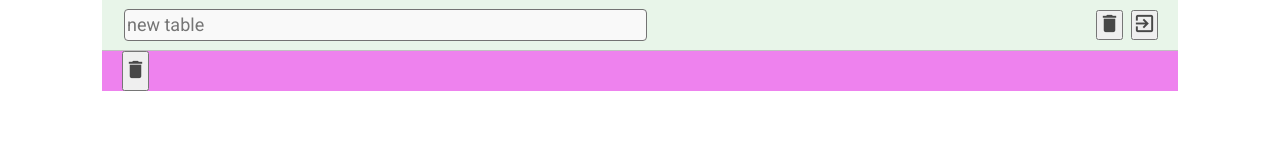
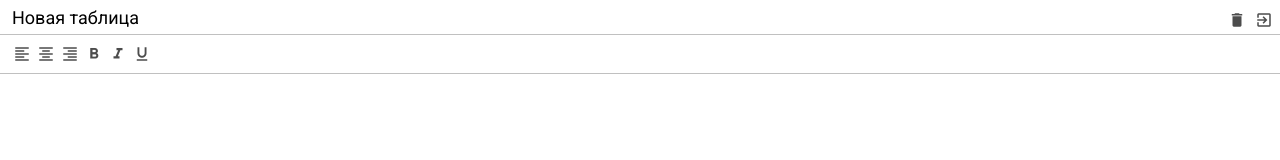
Before and after one commit to LenaRib/excel-js, a website built with webpack: page src/index.html in a window 1280 px wide. Built offline with nearby package versions, Linux system fonts and the light colour scheme.

Commit message:
toolbar scss

```diff
--- a/src/index.html
+++ b/src/index.html
@@ -1,45 +1,77 @@
-<!DOCTYPE html>
+<!doctype html>
 <html lang="en">
 <head>
-    <meta charset="UTF-8" />
-    <meta http-equiv="X-UA-Compatible" content="IE=edge" />
-    <meta name="viewport" content="width=device-width, initial-scale=1.0" />
-    <link rel="shortcut icon" href="favicon.ico" />
-    <link
-      href="https://fonts.googleapis.com/icon?family=Material+Icons"
-      rel="stylesheet"
-    />
+  <meta charset="UTF-8">
+  <meta name="viewport"
+        content="width=device-width, user-scalable=no, initial-scale=1.0, maximum-scale=1.0, minimum-scale=1.0">
+  <meta http-equiv="X-UA-Compatible" content="ie=edge">
+  <link rel="shortcut icon" href="favicon.ico">
+  <link href="https://fonts.googleapis.com/icon?family=Material+Icons" rel="stylesheet">
   <title>Pure JavaScript Excel</title>
 </head>
 <body>
-    <div id="app" class="wrapper">
+
+  <div id="app" class="container">
+
     <div class="excel">
-          <header class="excel__header header-excel container">
-            <input
-              type="text"
-              placeholder="new table"
-              class="header-excel__imput"
-            />
-            <div class="header-excel__buttons">
-              <button class="header-excel__button">
-                <span class="material-icons"> delete </span>
-              </button>
 
-              <button class="excel__button">
-                <span class="material-icons"> exit_to_app </span>
-              </button>
+      <div class="excel__header">
+
+        <input type="text" class="input" value="Новая таблица" />
+
+        <div>
+
+          <div class="button">
+            <i class="material-icons">delete</i>
           </div>
-          </header>
-          <main>
-            <div class="excel__toolbar container">
-              <button class="excel__button">
-                <span class="material-icons"> delete </span>
-              </button>
+
+          <div class="button">
+            <i class="material-icons">exit_to_app</i>
           </div>
-            <div class="excel__formula container"></div>
-          </main>
+
         </div>
+
       </div>
+
+      <div class="excel__toolbar">
+
+        <div class="button">
+          <i class="material-icons">format_align_left</i>
         </div>
+
+        <div class="button">
+          <i class="material-icons">format_align_center</i>
+        </div>
+
+        <div class="button">
+          <i class="material-icons">format_align_right</i>
+        </div>
+
+        <div class="button">
+          <i class="material-icons">format_bold</i>
+        </div>
+
+        <div class="button">
+          <i class="material-icons">format_italic</i>
+        </div>
+
+        <div class="button">
+          <i class="material-icons">format_underlined</i>
+        </div>
+
+      </div>
+
+      <div class="excel__formula">
+
+      </div>
+
+      <div class="excel__table">
+
+      </div>
+
+    </div>
+
+  </div>
+
 </body>
 </html>
--- a/src/index.js
+++ b/src/index.js
@@ -1,3 +1,3 @@
-import './scss/index.scss';
+import './scss/index.scss'
 
-console.log('ok');
+console.log('Working!')
--- a/src/scss/_mixins.scss
+++ b/src/scss/_mixins.scss
@@ -1,18 +1,20 @@
 @mixin button($color: green) {
-  min-width: 3px;
+  height: 24px;
+  min-width: 24px;
+  padding: 3px;
   text-align: center;
   position: relative;
   display: inline-block;
-  color: rgba(0, 0, 0, 0.7);
+  color: rgba(0, 0, 0, .7);
 
-  i {
+  & i {
     font-size: 18px;
   }
 
-  &:active,
-  .active {
+  &:active, &.active {
     color: $color;
   }
+
   &:hover {
     background: #eee;
     cursor: pointer;
--- a/src/scss/_variables.scss
+++ b/src/scss/_variables.scss
@@ -1,3 +1,3 @@
-$header-height: 50px;
+$header-height: 34px;
 $toolbar-height: 40px;
 $border-color: #c0c0c0;
--- a/src/scss/formula.scss
+++ b/src/scss/formula.scss
@@ -1,2 +1,7 @@
-@import 'variables';
-@import 'mixins';
+@import "variables";
+@import "mixins";
+
+
+.excel__formula {
+
+}
--- a/src/scss/header.scss
+++ b/src/scss/header.scss
@@ -1,42 +1,39 @@
-@import 'variables';
-@import 'mixins';
+@import "variables";
+@import "mixins";
 
-.excel {
-  &__header {
-    width: 100%;
-    height: 100%;
-    left: 0;
-    top: 0;
-    justify-content: space-between;
-    display: flex;
-    align-items: center;
-    background: #e8f5e9;
-    height: $header-height;
+.excel__header {
+  position: absolute;
+  top: 0;
+  right: 0;
+  left: 0;
+  height: $header-height;
+  padding: 8px 4px 0;
+  display: flex;
+  justify-content: space-between;
+
+  & .input {
+    margin: 0;
+    padding: 2px 7px;
+    min-width: 1px;
+    color: #000;
+    border: 1px solid transparent;
+    border-radius: 2px;
+    height: 20px;
+    font-size: 18px;
+    line-height: 22px;
     outline: none;
-  }
-  &__button {
-    margin: 0px 5px;
-    @include button(green);
-  }
-}
-.header-excel {
-  &__imput {
-    margin: 2px 7px;
-    min-width: 250px;
-    min-height: 32px;
-    padding: 0px 2px;
-    background: #f9f9f9;
-    border: 1px solid #737373;
-    box-sizing: border-box;
-    border-radius: 4px;
-    width: 50%;
-    font-size: 18px;
-    &:focus {
-      color: #000;
-      border: 2px solid #1a73e8;
-    }
+
     &:hover {
       border: 1px solid $border-color;
     }
+
+    &:focus {
+      border: 2px solid #1a73e8;
+    }
   }
+
+  .button {
+    @include button(red);
+  }
+
 }
--- a/src/scss/index.scss
+++ b/src/scss/index.scss
@@ -1,53 +1,22 @@
-@import url('https://fonts.googleapis.com/css2?family=Roboto&display=swap');
-@import '~normalize.css';
-@import 'header';
-@import 'toolbar';
-@import 'formula';
-@import 'table';
+@import url('https://fonts.googleapis.com/css?family=Roboto&display=swap');
+@import "~normalize.css";
+
+@import "header";
+@import "toolbar";
+@import "formula";
+@import "table";
 
 * {
+  margin: 0;
   padding: 0;
-  margin: 0;
   box-sizing: border-box;
 }
 
 body {
   font-family: 'Roboto', sans-serif;
   font-size: 12px;
-  font-weight: 500;
 }
 
-.wrapper {
-  min-height: 100%;
-  overflow: hidden;
-  display: flex;
-  flex-direction: column;
+.excel {
+  position: relative;
 }
-
-.container {
-  max-width: 1046px;
-  margin: 0px auto;
-  padding: 0 15px;
-  box-sizing: content-box;
-}
-.excel {
-}
-
-.material-icons {
-  font-family: 'Material Icons';
-  font-weight: normal;
-  font-style: normal;
-  font-size: 23px;
-  display: inline-block;
-  line-height: 1;
-  text-transform: none;
-  letter-spacing: normal;
-  word-wrap: normal;
-  white-space: nowrap;
-  direction: ltr;
-  -webkit-font-smoothing: antialiased;
-  text-rendering: optimizeLegibility;
-  -moz-osx-font-smoothing: grayscale;
-  font-feature-settings: 'liga';
-  background-color: none;
-}
--- a/src/scss/table.scss
+++ b/src/scss/table.scss
@@ -1,2 +1,6 @@
-@import 'variables';
-@import 'mixins';
+@import "variables";
+@import "mixins";
+
+.excel__table {
+
+}
--- a/src/scss/toolbar.scss
+++ b/src/scss/toolbar.scss
@@ -1,19 +1,18 @@
-@import 'variables';
-@import 'mixins';
+@import "variables";
+@import "mixins";
 
-.excel {
-  &__toolbar {
-    min-height: $toolbar-height;
-    background: violet;
-    left: 0px;
-    border-top: 1px solid $border-color;
-    position: relative;
-    width: 100%;
-    height: 100%;
-    top: 0;
-    display: flex;
-  }
-  span {
+.excel__toolbar {
+  position: absolute;
+  left: 0;
+  right: 0;
+  top: $header-height;
+  height: $toolbar-height;
+  border-top: 1px solid $border-color;
+  border-bottom: 1px solid $border-color;
+  padding: 7px 10px;
+  display: flex;
+
+  .button {
     @include button(green);
   }
 }
```
Also changed, not shown: 2 other files. Lines whose indentation alone changed are shown as unchanged.
